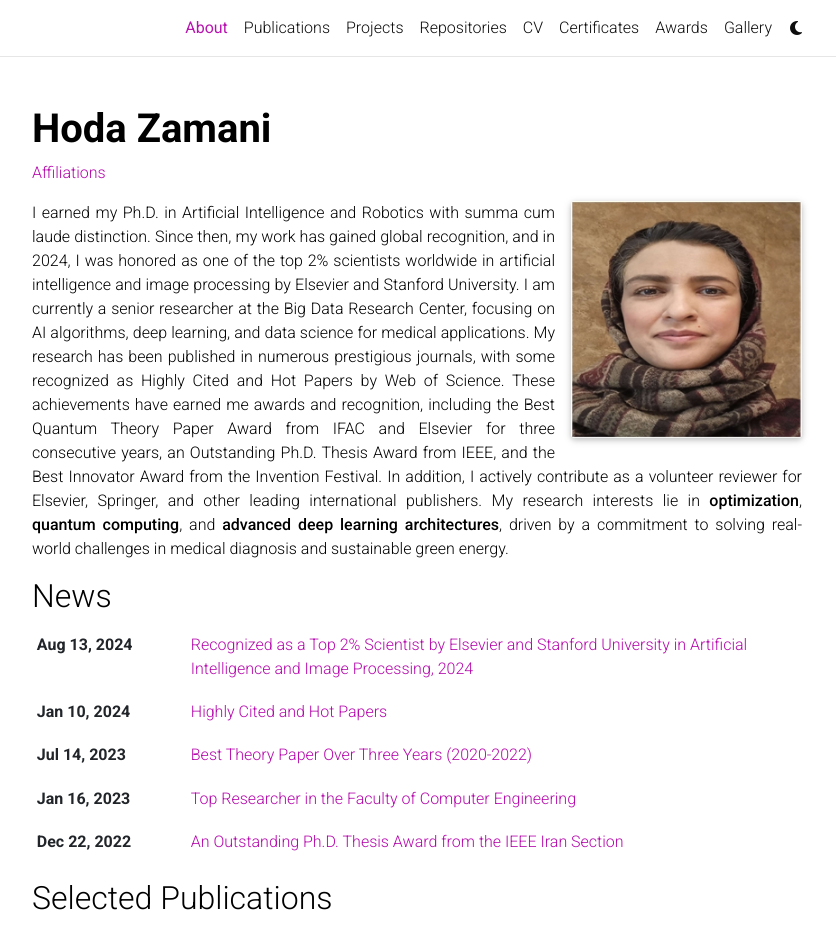
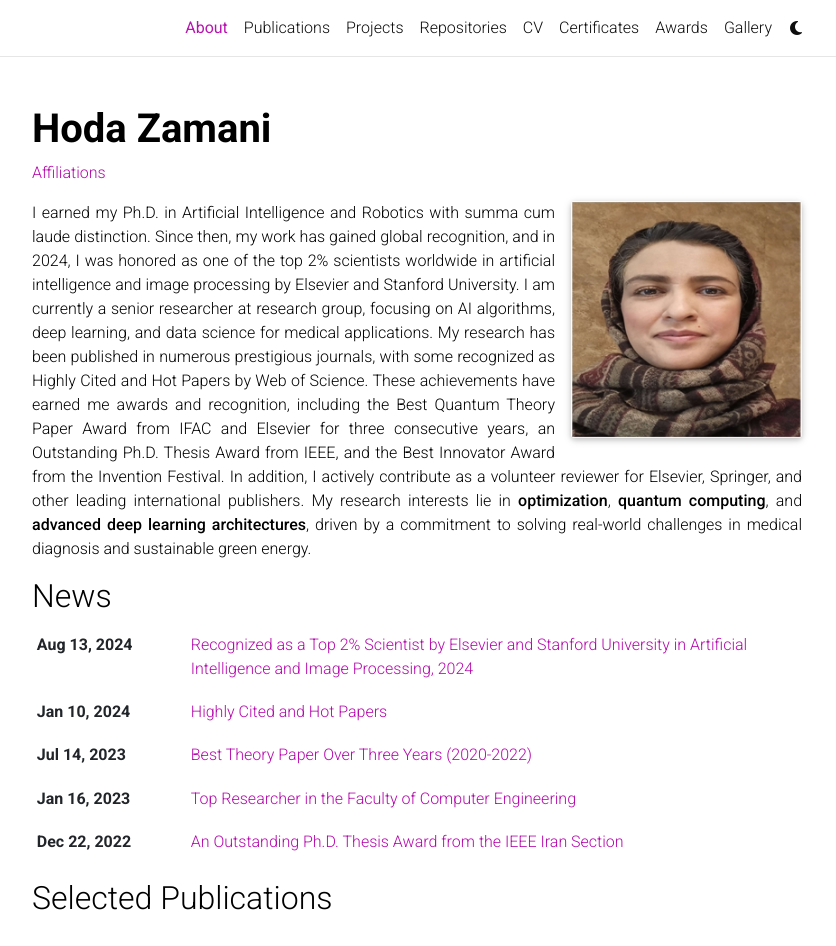
Before and after one commit to HodaZamani/HodaZamani.github.io, a Jekyll site: the page built from _pages/about.md, in a window 1280 px wide and 1235 px high, cut to the strip 0-946 px from the top of the window. Shown: the whole strip, without its empty margins (223-1059 px from the left). Built offline with Jekyll 4.4.1, drawn with Linux system fonts in a browser that asks for light colours; full-size pictures stand in for the smaller copies a plugin makes; some web fonts are replaced; comment, search, counter and statistics services are not loaded; a style sheet for code colours, icons or effects is not loaded.

Commit message:
Update about.md

```diff
--- a/_pages/about.md
+++ b/_pages/about.md
@@ -18,4 +18,4 @@
 social: true  # includes social icons at the bottom of the page
 ---
 <p align="justify">
-I earned my Ph.D. in Artificial Intelligence and Robotics with summa cum laude distinction. Since then, my work has gained global recognition, and in 2024, I was honored as one of the top 2% scientists worldwide in artificial intelligence and image processing by Elsevier and Stanford University. I am currently a senior researcher at the Big Data Research Center, focusing on AI algorithms, deep learning, and data science for medical applications. My research has been published in numerous prestigious journals, with some recognized as Highly Cited and Hot Papers by Web of Science. These achievements have earned me awards and recognition, including the Best Quantum Theory Paper Award from IFAC and Elsevier for three consecutive years, an Outstanding Ph.D. Thesis Award from IEEE, and the Best Innovator Award from the Invention Festival. In addition, I actively contribute as a volunteer reviewer for Elsevier, Springer, and other leading international publishers. My research interests lie in <strong>optimization</strong>, <strong>quantum computing</strong>, and <strong>advanced deep learning architectures</strong>, driven by a commitment to solving real-world challenges in medical diagnosis and sustainable green energy.</p>
+I earned my Ph.D. in Artificial Intelligence and Robotics with summa cum laude distinction. Since then, my work has gained global recognition, and in 2024, I was honored as one of the top 2% scientists worldwide in artificial intelligence and image processing by Elsevier and Stanford University. I am currently a senior researcher at research group, focusing on AI algorithms, deep learning, and data science for medical applications. My research has been published in numerous prestigious journals, with some recognized as Highly Cited and Hot Papers by Web of Science. These achievements have earned me awards and recognition, including the Best Quantum Theory Paper Award from IFAC and Elsevier for three consecutive years, an Outstanding Ph.D. Thesis Award from IEEE, and the Best Innovator Award from the Invention Festival. In addition, I actively contribute as a volunteer reviewer for Elsevier, Springer, and other leading international publishers. My research interests lie in <strong>optimization</strong>, <strong>quantum computing</strong>, and <strong>advanced deep learning architectures</strong>, driven by a commitment to solving real-world challenges in medical diagnosis and sustainable green energy.</p>
```
